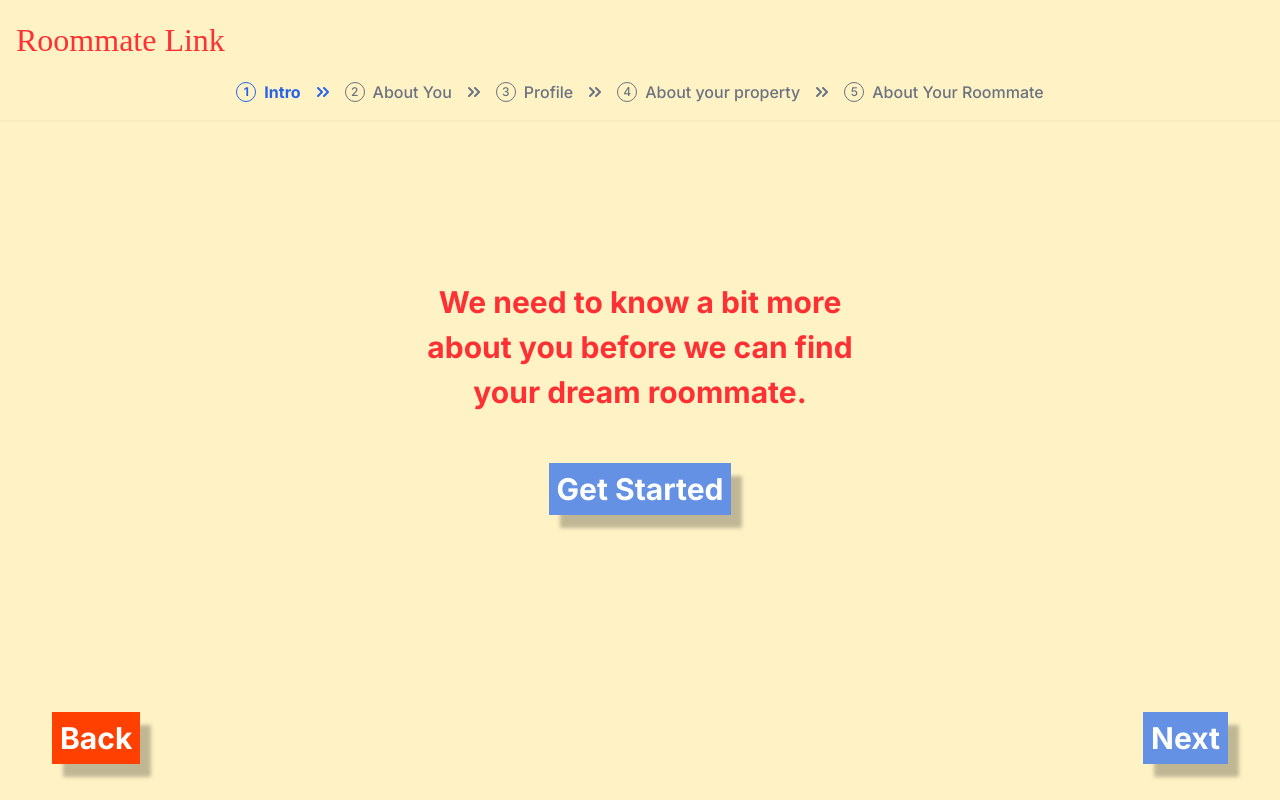
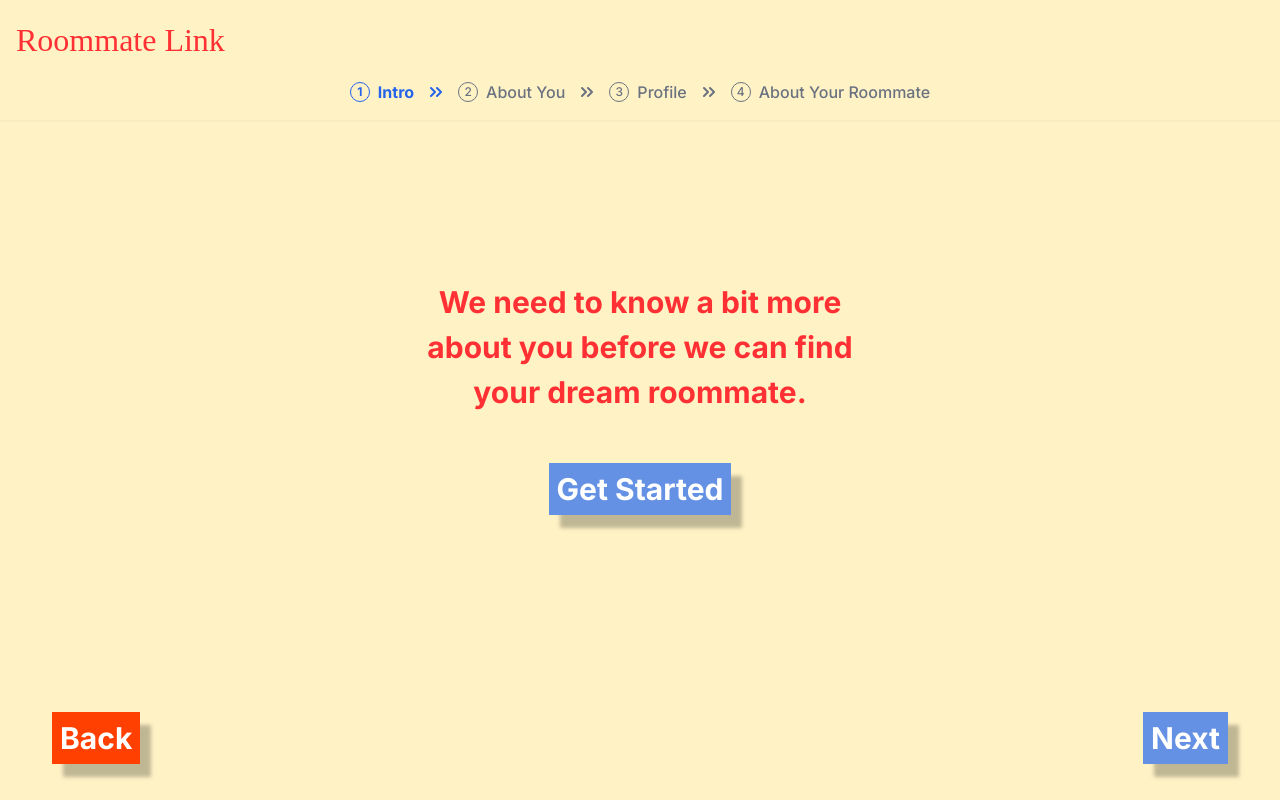
Before and after one commit to Evan-Proulx/RoommateLink-Frontend, a React (Vite) app: page /survey in a window 1280 px wide. Shown: the top 800 px of the page. Built offline with nearby package versions, Linux system fonts and the light colour scheme; no server answers; a web font is replaced by a local one.

Commit message:
-Updated survey do only display the property form when the user specifies they have property

```diff
--- a/src/Components/Survey/Survey.tsx
+++ b/src/Components/Survey/Survey.tsx
@@ -11,7 +11,7 @@ import SubmitSurvey from "./SubmitSurvey.tsx";
 
 
 const Survey = () => {
-    //User Search radius
+    //Data from map
     const [searchLocation, setSearchLocation] = useState({
         latitude: 42.251236522852885,
         longitude: -83.01928920731788,
@@ -36,6 +36,7 @@ const Survey = () => {
         cleanliness: 5,
         hobbies: []
     });
+    //Data from property form
     const [propertyData, setPropertyData] = useState({
         propertyType: "",
         bedroomCount: 2,
@@ -45,6 +46,7 @@ const Survey = () => {
         description: "",
         images: [] as File[]
     });
+    //Data from deal breaker form
     const [dealBreakerData, setDealBreakerData] = useState({
         hasPets: false,
         smokes: false,
@@ -56,17 +58,18 @@ const Survey = () => {
         differentCleanliness: false,
         differentReligion: false
     });
+    //Data from profile form
     const [profileData, setProfileData] = useState({
         bio: "",
         profilePicture: "",
         introductoryVideo: ""
     })
-
     //Index of current survey component being viewed
     const [currentIndex, setCurrentIndex] = useState(0)
-    //All component keys. Allows for navigation between components
-    const surveySections = ["intro", "form1", "form2", "form3", "form4", "submit"];
-
+    //All component keys. Allows for navigation between components in the survey
+    //Filter out property section if the user specifies they don't have a property
+    const surveySections = ["intro", "form1", "form2", "form3", "form4", "submit"]
+        .filter(section => personalData.hasHousing || section !== "form3");
 
     //Navigate to next component in list
     const navNext = () => {
@@ -103,7 +106,7 @@ const Survey = () => {
         <>
             <div className={"bg-primary min-h-screen"}>
                 <nav className="sticky top-0 bg-primary shadow-sm z-50"><h1 className={"logo"}>Roommate Link</h1>
-                    <SurveyStepper setActiveComponent={scrollTo} activeComponent={surveySections[currentIndex]}/></nav>
+                    <SurveyStepper setActiveComponent={scrollTo} activeComponent={surveySections[currentIndex]} displayPropertyForm={personalData.hasHousing}/></nav>
 
                 <div className={"flex items-center justify-center"}>
                     <div className="flex flex-col items-center justify-center w-1/2 xl:w-1/3 space-y-20">
@@ -116,9 +119,12 @@ const Survey = () => {
                         <Element name="form2" id="form2" className={"py-20"}>
                             <SurveyFormProfile profileData={profileData} setProfileData={setProfileData}/>
                         </Element>
+                        {/*Only display property form if user says they have property*/}
+                        {personalData.hasHousing &&
                         <Element name="form3" id="form3" className={"py-20"}>
                             <PropertyForm propertyData={propertyData} setPropertyData={setPropertyData}/>
                         </Element>
+                        }
                         <Element name="form4" id="form4" className={"py-20"}>
                             <SurveyFormRoommate dealBreakerData={dealBreakerData} setDealBreakerData={setDealBreakerData}/>
                         </Element>
--- a/src/Components/Survey/SurveyAbout.tsx
+++ b/src/Components/Survey/SurveyAbout.tsx
@@ -18,10 +18,12 @@ const SurveyAbout = ({ userData, setUserData, searchLocation, setSearchLocation}
         updateUserData("hobbies", newHobbies);
     };
 
+    //Update changes made to the map coordinates
     const handleLocationChange = (latitude: number, longitude: number) => {
         setSearchLocation(prevState => ({ ...prevState, latitude, longitude }));
     };
 
+    //update changes made to map radius
     const handleRadiusChange = (radius: number) => {
         setSearchLocation(prevState => ({ ...prevState, radius }));
     };
--- a/src/Components/Survey/SurveyStepper.tsx
+++ b/src/Components/Survey/SurveyStepper.tsx
@@ -1,13 +1,15 @@
-import React, {useState} from 'react';
-const SurveyStepper = ({ setActiveComponent, activeComponent }) => {
+import React, {useMemo, useState} from 'react';
+const SurveyStepper = ({ setActiveComponent, activeComponent, displayPropertyForm }) => {
 
-    const steps = [
+    //Holds values of steps in the stepper
+    //We filter out the property step so it isn't displayed if the user specifies they don't have a property
+    const steps =  [
         { name: "intro", label: "Intro" },
         { name: "form1", label: "About You" },
         { name: "form2", label: "Profile" },
         { name: "form3", label: "About your property" },
         { name: "form4", label: "About Your Roommate" },
-    ];
+    ].filter(step => displayPropertyForm || step.name !== "form3");
 
     return (
         <div>
```
